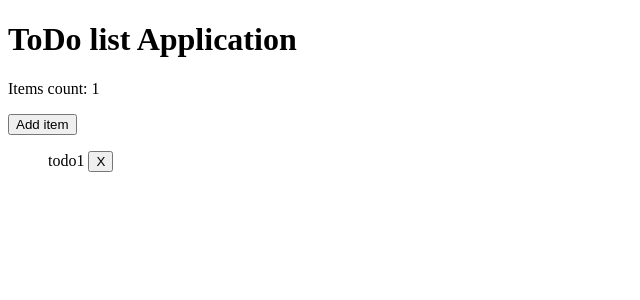
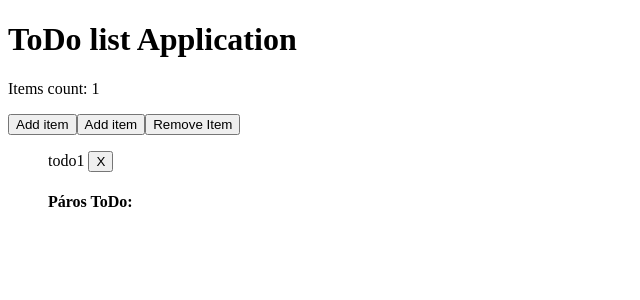
Before and after one commit to vblaskovics/AngularAkademia2022, an Angular app in the folder todo-app/: page / in a window 1280 px wide. Shown: the top 300 px of the page, without its empty margins (0-640 px from the left). Built offline with nearby package versions, Linux system fonts and the light colour scheme.

Commit message:
init project

```diff
--- a/todo-app/src/app/todo-list/todo-list.component.html
+++ b/todo-app/src/app/todo-list/todo-list.component.html
@@ -3,15 +3,23 @@
 <!-- {{}} javascript expression -->
 
 <button (click)="addItem()">Add item</button>
-<!-- <button (click)="removeItem()">X</button> -->
+<button (click)="addPlusItem()">Add item</button>
+<button (click)="removeItem()">Remove Item</button>
 
 
 <ul>
     <li *ngFor="let itemElem of items; let i = index"> {{ itemElem }}
         <!-- <button (click)="removeItem()">X</button> -->
-        <button (click)="deleteItem()">X</button>
+        <button (click)="deleteItem( itemElem)">X</button>
     </li>
-    <!-- <li> {{items[1]}} </li>
-    <li> {{items[2]}} </li> ha nem használunk iterációt, indexekkel ki tudjuk iratni az elemeket-->
+</ul>
 
-</ul>
+    <ul>
+    <h4>Páros ToDo:</h4>
+    <li
+        *ngFor="let evenItem of items; let i = index"
+        >
+        <div *ngIf="i % 2 === 1">{{ evenItem }}</div>
+
+        </li>
+    </ul>
--- a/todo-app/src/app/todo-list/todo-list.component.ts
+++ b/todo-app/src/app/todo-list/todo-list.component.ts
@@ -1,7 +1,7 @@
 import { Component, OnInit } from '@angular/core';
 import { findIndex } from 'rxjs';
 
-@Component({
+@Component({ //app.comp dekorátor - ez hivja meg a komponenst a bönglszőbe
   selector: 'app-todo-list',
   templateUrl: './todo-list.component.html',
   styleUrls: ['./todo-list.component.css']
@@ -9,11 +9,15 @@ import { findIndex } from 'rxjs';
 export class TodoListComponent implements OnInit {
 
   // itemsCount: number;
+  nextId: number;
   items: string[];
+  // evenItem: string[];
+
 
   constructor() {
     this.items = ["todo1"];
-    // this.itemsCount = this.items.length;
+    this.nextId = this.items.length +1;
+    // this.evenItem = this.items.filter(x => x % 2 === 0);
    }
 
   get itemsCount(): number {
@@ -29,20 +33,45 @@ export class TodoListComponent implements OnInit {
   }
 
   removeItem(): void {
-     this.items.splice(0,1);
+    //  this.items.splice(0,1);
+     this.items.shift() // mindig a tetejéből töröl
    }
 
-  deleteItem(): void{
-    // const target = <HTMLLIElement>.target.textContent;
-    // const index = this.items.indexOf( target );
-    // this.items.splice(index, 1)
+  // deleteItem(): void{
 
-    const index = this.items.indexOf(this.items[1]);
-    if ( index > 0){
-      this.items.splice(index,1);
+  //   const index = this.items.indexOf(this.items[1]);
+  //   if ( index > 0){
+  //      this.items.splice(index,1);
 
-    }
+  //    }
 
+  // }
+
+  deleteItem(item: string ): void{
+     const index = this.items.indexOf( item );
+
+     this.items.splice(index, 1)
+
+  // removeItem()
+  // (value){
+  //   const index: number = this.myArray.indexOf(value);
+  //   this.myArray.splice(index, 1);
+  }
+
+  // addPlusItem(items: []){
+  //   const plustItem = Math.max(...items);
+  //   return plustItem
+  // }
+
+
+  addPlusItem(): void {
+    let maxId = 0;
+    this.items.forEach( i => {
+      let itemId = parseInt(i.split("Todo")[1]);
+      maxId = itemId > maxId ? itemId : maxId;
+    })
+    this.items.push("Todo" + (maxId + 1));
+    this.nextId += 1
   }
 
 }
```
